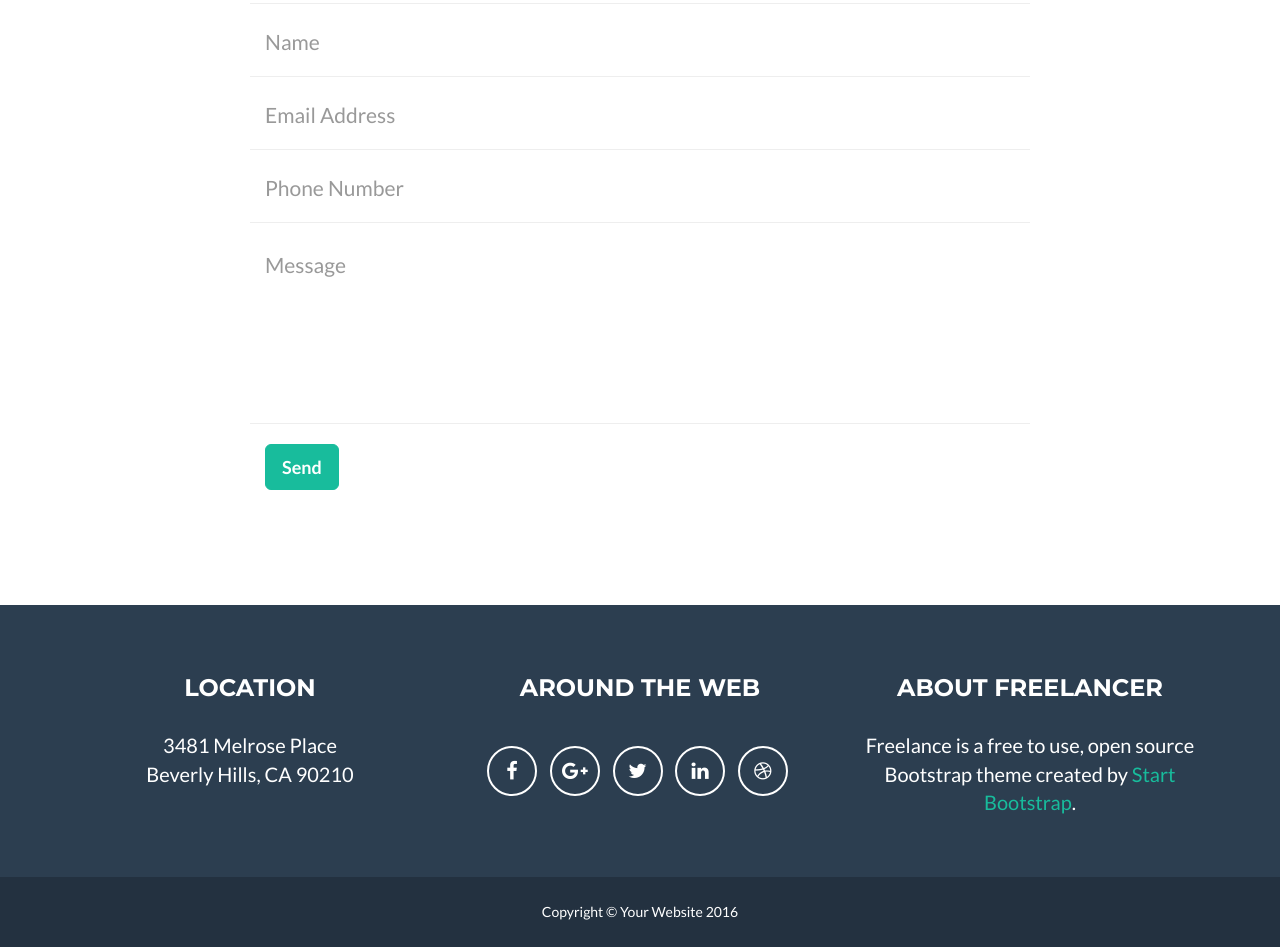
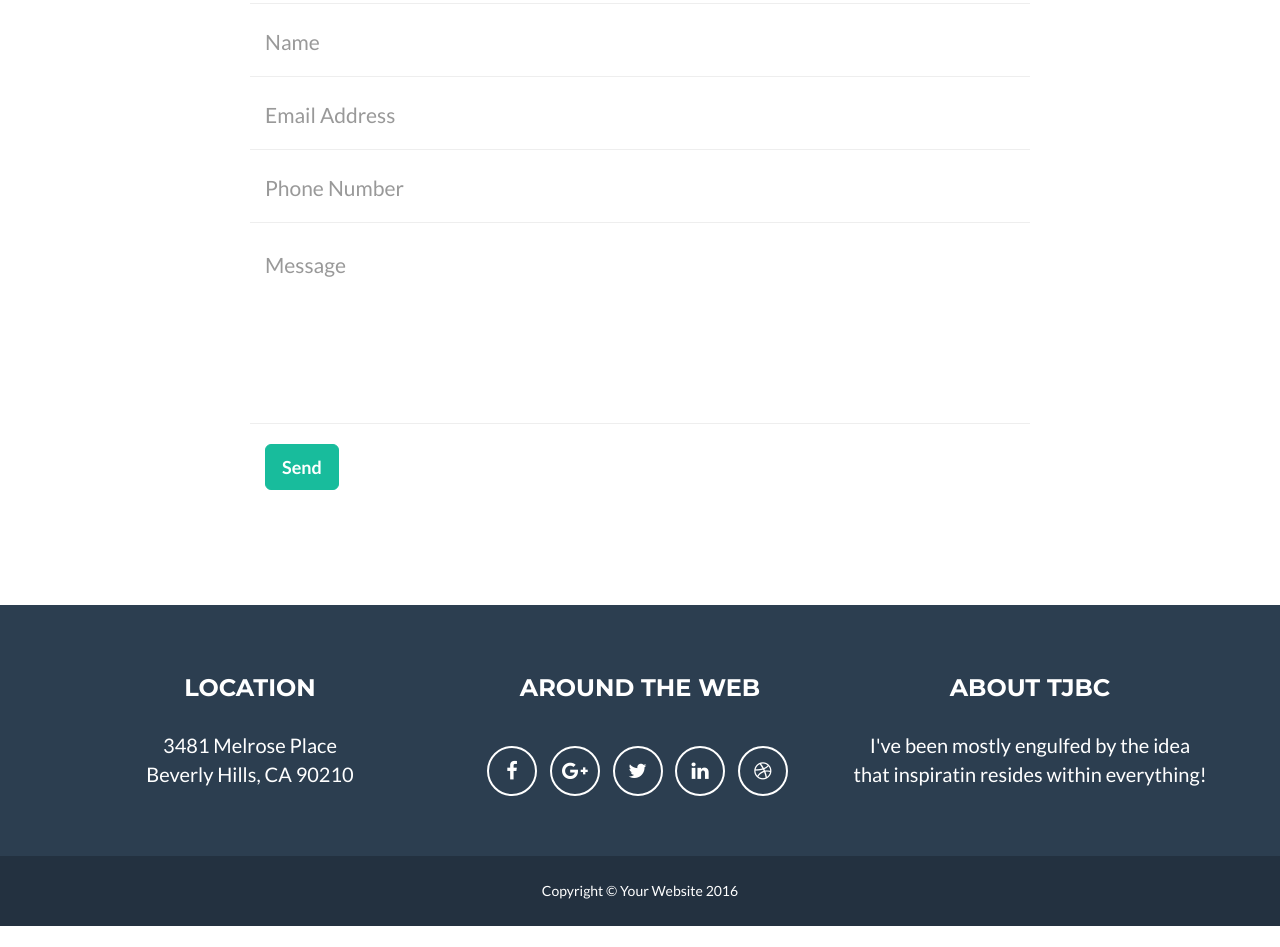
Before and after one commit to tihey/portfolios, a website: page index.html in a window 1280 px wide. Shown: the part 2239-3186 px from the top of the page. After the commit the page ends 3165 px from the top, so only its background shows below. Drawn offline with nearby package versions, Linux system fonts and the light colour scheme.

Commit message:
Update index.html

```diff
--- a/index.html
+++ b/index.html
@@ -263,8 +263,8 @@
                         </ul>
                     </div>
                     <div class="footer-col col-md-4">
-                        <h3>About Freelancer</h3>
-                        <p>Freelance is a free to use, open source Bootstrap theme created by <a href="http://startbootstrap.com">Start Bootstrap</a>.</p>
+                        <h3>About TJBC</h3>
+                        <p>I've been mostly engulfed by the idea that inspiratin resides within everything!</p>
                     </div>
                 </div>
             </div>
```
